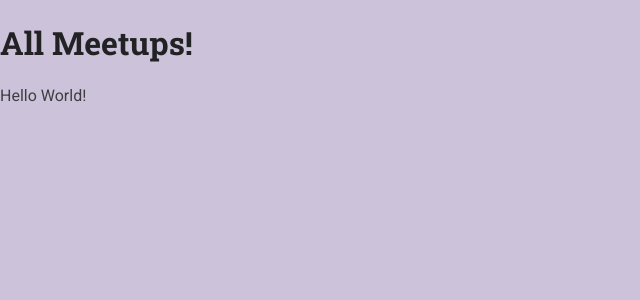
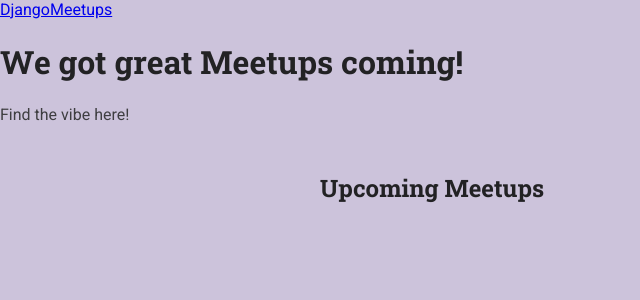
Before and after one commit to hemory/django_site, a Django app: template meetups/templates/meetups/index.html in a window 1280 px wide. Shown: the top 300 px of the page, without its empty margins (0-640 px from the left). Run offline with Django 4.2, Linux system fonts and the light colour scheme; the template is opened without the code that fills it, so the values that code supplies are empty.

Commit message:
added template for index page and a new css

```diff
--- /dev/null
+++ b/meetups/static/meetups/styles/all-meetups.css
@@ -0,0 +1,62 @@
+section {
+  max-width: 40rem;
+  margin: 3rem auto;
+}
+
+ol {
+  list-style: none;
+  margin: 0;
+  padding: 0;
+}
+
+.meetup-item {
+  margin: 1rem 0;
+  background-color: #350490;
+  padding: 2rem;
+  color: white;
+  border-radius: 4px;
+}
+
+.meetup-summary {
+  display: flex;
+  align-items: flex-start;
+}
+
+.meetup-image {
+  margin-right: 2rem;
+}
+
+.meetup-image img {
+  width: 8rem;
+  height: 8rem;
+  object-fit: cover;
+  border-radius: 50%;
+}
+
+.meetup-details h3 {
+  color: inherit;
+  margin-top: 0;
+  margin-bottom: 0.5rem;
+  font-size: 2rem;
+}
+
+.meetup-details address {
+  font-style: italic;
+}
+
+.meetup-actions {
+  margin-top: 1.5rem;
+  text-align: right;
+}
+
+.meetup-actions .btn {
+  background-color: #cb82fb;
+  border-color: #cb82fb;
+  color: #350490;
+  padding: 0.75rem 2rem;
+}
+
+.meetup-actions .btn:hover {
+  background-color: #ba82fb;
+  border-color: #ba82fb;
+}
--- a/meetups/templates/meetups/index.html
+++ b/meetups/templates/meetups/index.html
@@ -6,9 +6,38 @@
     <meta charset="UTF-8">
     <title>All Meetups</title>
     <link rel="stylesheet" href="{% static 'meetups/styles/base.css' %}">
+    <link rel="stylesheet" href="{% static 'meetups/styles/all-meetups.css' %}">
 </head>
 <body>
-<h1>All Meetups!</h1>
-<p>Hello World!</p>
+    <header>
+        <nav><a href="/meetups">DjangoMeetups</a></nav>
+        <h1>We got great Meetups coming!</h1>
+        <p>Find the vibe here!</p>
+    </header>
+    <main>
+        <section>
+            <h2>Upcoming Meetups</h2>
+            <ol>
+                {% for item in meetups %}
+                    <li class="meetup-item">
+                        <article>
+                            <div class="meetup-summary">
+                                <div class="meetup-image">
+                                    <img src="" alt="">
+                                </div>
+                                <div class="meetup-details">
+                                    <h3>{{ item.title }}</h3>
+                                    <address>{{ item.location }}</address>
+                                </div>
+                            </div>
+                            <div class="meetup-actions">
+                                <a href="" class="btn">More Details</a>
+                            </div>
+                        </article>
+                    </li>
+                {% endfor %}
+            </ol>
+        </section>
+    </main>
 </body>
 </html>
```
Also changed, not shown: meetups/views.py (+17 -1 lines).
